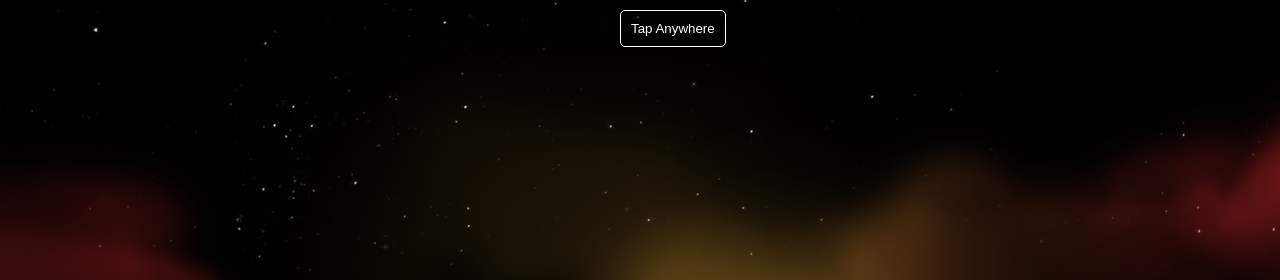
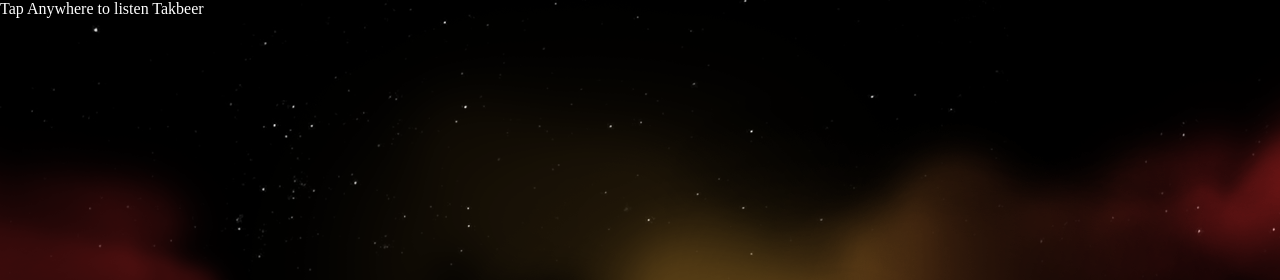
Before and after one commit to mohammedusmanegani/Eid-Mubarak-2020, a plain HTML site: page index.html in a window 1280 px wide. Shown: the top 280 px of the page. Drawn offline with Linux system fonts and the light colour scheme.

Commit message:
Second Commit

```diff
--- a/assets/style.css
+++ b/assets/style.css
@@ -233,38 +233,21 @@ header a, a:visited {
   .takbeer-player{
     display: inline-block;
     position: absolute;
-    top: 10px;
+    top: 0;
     left: 0;
     bottom: 0;
     text-align: center;
     z-index: 100000000000000000;
-    margin-left: 620px;
   }
 
   @media only screen and (max-width: 600px) {
     .takbeer-player{
       display: inline-block;
       position: absolute;
-      top: 10px;
+      top: 0;
       left: 0;
       bottom: 0;
       text-align: center;
       z-index: 100000000000000000;
-      margin-left: 105px;
     }
   }
-
-  button{
-    border: 1px solid #ffffff;
-    background: transparent;
-    color: #fff;
-    padding: 10px;
-    border-radius: 5px;
-    transition: 0.4s;
-  }
-  button:hover{
-    cursor: pointer;
-    background: #fff;
-    color: #000;
-    transition: 0.4s;
-  }
--- a/index.html
+++ b/index.html
@@ -37,7 +37,7 @@
     </div>
     <div class="takbeer-player">
         <audio id="takbeer" src="assets/TAKBEER.mp3" preload="auto"></audio>
-        <button onClick="playPause()">Tap Anywhere</button>
+        <p onClick="playPause()">Tap Anywhere to listen Takbeer</p>
     </div>
 
 
```
